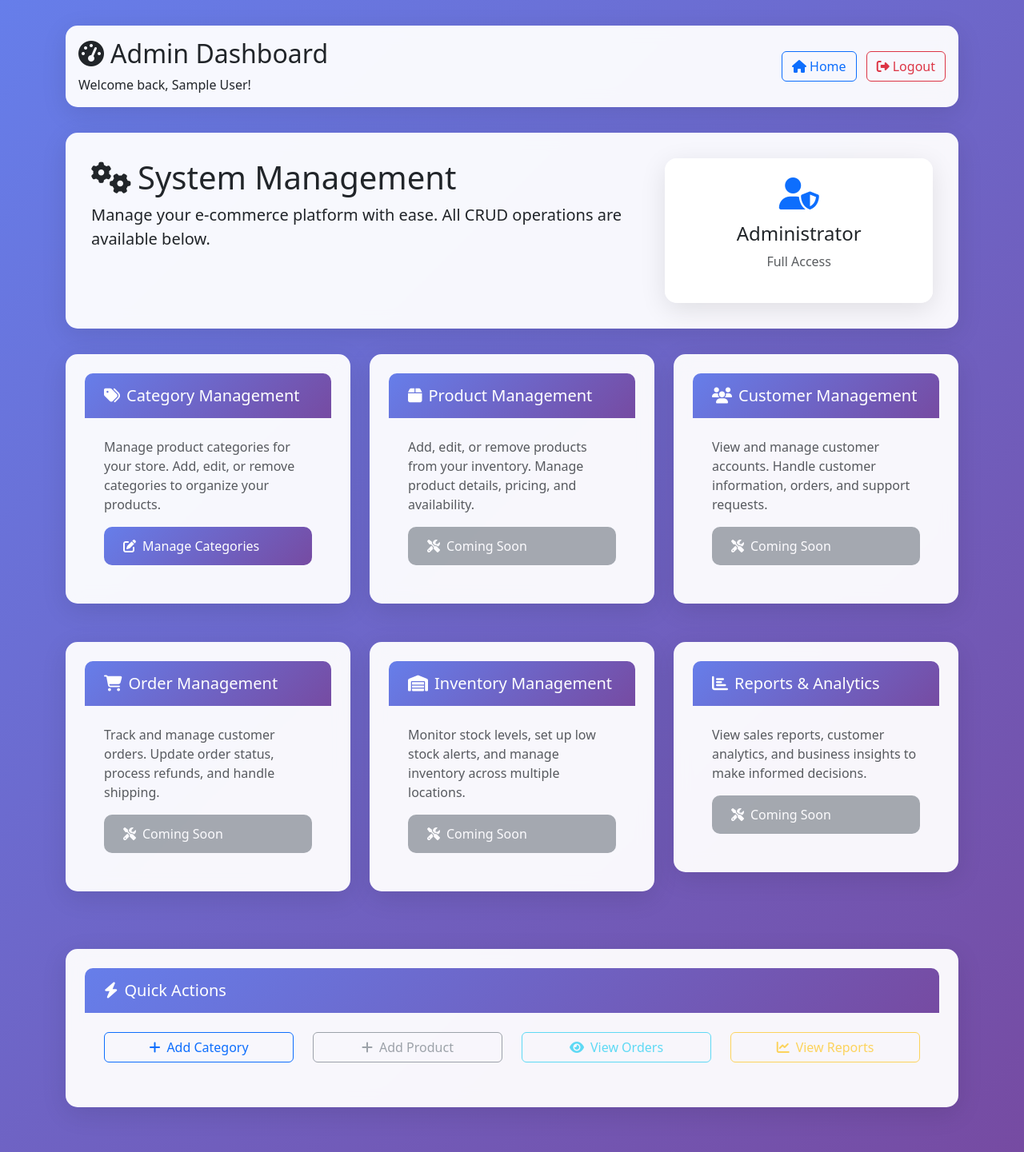
After one commit to ladymargehagan/ECommerceLabs, a PHP site: page /admin/dashboard.php in a window 1280 px wide. The commit adds this page. Shown: the whole page at 80% size. Run offline with PHP 8.4, Linux system fonts and the light colour scheme; the visitor is signed in with stand-in values (Sample User, id 1).

Commit message:
dashboard changes

```diff
--- a/actions/login_customer_action.php
+++ b/actions/login_customer_action.php
@@ -60,8 +60,8 @@ if ($result['success']) {
     $redirectUrl = '../index.php'; // Default redirect
 
     if ($customerData['user_role'] == 1) {
-        // Admin user
-        $redirectUrl = '../admin/category.php';
+        // Admin user - redirect to dashboard
+        $redirectUrl = '../admin/dashboard.php';
     } elseif ($customerData['user_role'] == 2) {
         // Regular customer
         $redirectUrl = '../index.php';
--- /dev/null
+++ b/admin/dashboard.php
@@ -0,0 +1,321 @@
+<?php
+session_start();
+
+// Check if user is logged in
+if (!isset($_SESSION['user_id'])) {
+    header('Location: ../login/login.php');
+    exit;
+}
+
+// Check if user is admin
+if (!isset($_SESSION['role']) || $_SESSION['role'] != 1) {
+    header('Location: ../index.php');
+    exit;
+}
+?>
+<!DOCTYPE html>
+<html lang="en">
+<head>
+    <meta charset="utf-8">
+    <meta name="viewport" content="width=device-width, initial-scale=1">
+    <title>Admin Dashboard - Taste of Africa</title>
+    <link href="https://cdn.jsdelivr.net/npm/bootstrap@5.3.0/dist/css/bootstrap.min.css" rel="stylesheet">
+    <link href="https://cdnjs.cloudflare.com/ajax/libs/font-awesome/6.4.0/css/all.min.css" rel="stylesheet">
+    <link href="../css/index.css" rel="stylesheet">
+    <style>
+        .admin-dashboard {
+            background: linear-gradient(135deg, #667eea 0%, #764ba2 100%);
+            min-height: 100vh;
+            padding: 2rem 0;
+        }
+
+        .dashboard-header {
+            background: rgba(255, 255, 255, 0.95);
+            backdrop-filter: blur(10px);
+            border-radius: 15px;
+            padding: 2rem;
+            margin-bottom: 2rem;
+            box-shadow: 0 8px 32px rgba(0, 0, 0, 0.1);
+        }
+
+        .crud-card {
+            background: rgba(255, 255, 255, 0.95);
+            backdrop-filter: blur(10px);
+            border-radius: 15px;
+            padding: 1.5rem;
+            margin-bottom: 1.5rem;
+            box-shadow: 0 8px 32px rgba(0, 0, 0, 0.1);
+            transition: transform 0.3s ease, box-shadow 0.3s ease;
+            border: none;
+        }
+
+        .crud-card:hover {
+            transform: translateY(-5px);
+            box-shadow: 0 12px 40px rgba(0, 0, 0, 0.15);
+        }
+
+        .crud-card .card-header {
+            background: linear-gradient(135deg, #667eea 0%, #764ba2 100%);
+            color: white;
+            border-radius: 10px 10px 0 0;
+            border: none;
+            padding: 1rem 1.5rem;
+        }
+
+        .crud-card .card-body {
+            padding: 1.5rem;
+        }
+
+        .action-btn {
+            background: linear-gradient(135deg, #667eea 0%, #764ba2 100%);
+            border: none;
+            border-radius: 10px;
+            padding: 0.75rem 1.5rem;
+            color: white;
+            text-decoration: none;
+            display: inline-block;
+            transition: all 0.3s ease;
+            font-weight: 500;
+        }
+
+        .action-btn:hover {
+            transform: translateY(-2px);
+            box-shadow: 0 5px 15px rgba(102, 126, 234, 0.4);
+            color: white;
+        }
+
+        .action-btn.disabled {
+            background: #6c757d;
+            cursor: not-allowed;
+            opacity: 0.6;
+        }
+
+        .action-btn.disabled:hover {
+            transform: none;
+            box-shadow: none;
+        }
+
+        .stats-card {
+            background: rgba(255, 255, 255, 0.95);
+            backdrop-filter: blur(10px);
+            border-radius: 15px;
+            padding: 1.5rem;
+            text-align: center;
+            box-shadow: 0 8px 32px rgba(0, 0, 0, 0.1);
+        }
+
+        .stats-icon {
+            font-size: 2.5rem;
+            margin-bottom: 1rem;
+        }
+
+        .admin-nav {
+            background: rgba(255, 255, 255, 0.95);
+            backdrop-filter: blur(10px);
+            border-radius: 15px;
+            padding: 1rem;
+            margin-bottom: 2rem;
+            box-shadow: 0 8px 32px rgba(0, 0, 0, 0.1);
+        }
+    </style>
+</head>
+<body>
+    <div class="admin-dashboard">
+        <div class="container">
+            <!-- Admin Navigation -->
+            <div class="admin-nav">
+                <div class="row align-items-center">
+                    <div class="col-md-8">
+                        <h2><i class="fa fa-tachometer-alt me-2"></i>Admin Dashboard</h2>
+                        <p class="mb-0">Welcome back, <?php echo htmlspecialchars($_SESSION['name']); ?>!</p>
+                    </div>
+                    <div class="col-md-4 text-end">
+                        <a href="../index.php" class="btn btn-outline-primary me-2">
+                            <i class="fa fa-home me-1"></i>Home
+                        </a>
+                        <a href="../login/logout.php" class="btn btn-outline-danger">
+                            <i class="fa fa-sign-out-alt me-1"></i>Logout
+                        </a>
+                    </div>
+                </div>
+            </div>
+
+            <!-- Dashboard Header -->
+            <div class="dashboard-header">
+                <div class="row">
+                    <div class="col-md-8">
+                        <h1><i class="fa fa-cogs me-2"></i>System Management</h1>
+                        <p class="lead">Manage your e-commerce platform with ease. All CRUD operations are available below.</p>
+                    </div>
+                    <div class="col-md-4 text-end">
+                        <div class="stats-card">
+                            <i class="fa fa-user-shield stats-icon text-primary"></i>
+                            <h4>Administrator</h4>
+                            <p class="text-muted">Full Access</p>
+                        </div>
+                    </div>
+                </div>
+            </div>
+
+            <!-- CRUD Operations -->
+            <div class="row">
+                <!-- Category Management -->
+                <div class="col-lg-4 col-md-6 mb-4">
+                    <div class="crud-card">
+                        <div class="card-header">
+                            <h5 class="mb-0"><i class="fa fa-tags me-2"></i>Category Management</h5>
+                        </div>
+                        <div class="card-body">
+                            <p class="text-muted">Manage product categories for your store. Add, edit, or remove categories to organize your products.</p>
+                            <div class="d-grid gap-2">
+                                <a href="category.php" class="action-btn">
+                                    <i class="fa fa-edit me-2"></i>Manage Categories
+                                </a>
+                            </div>
+                        </div>
+                    </div>
+                </div>
+
+                <!-- Product Management -->
+                <div class="col-lg-4 col-md-6 mb-4">
+                    <div class="crud-card">
+                        <div class="card-header">
+                            <h5 class="mb-0"><i class="fa fa-box me-2"></i>Product Management</h5>
+                        </div>
+                        <div class="card-body">
+                            <p class="text-muted">Add, edit, or remove products from your inventory. Manage product details, pricing, and availability.</p>
+                            <div class="d-grid gap-2">
+                                <a href="#" class="action-btn disabled">
+                                    <i class="fa fa-tools me-2"></i>Coming Soon
+                                </a>
+                            </div>
+                        </div>
+                    </div>
+                </div>
+
+                <!-- Customer Management -->
+                <div class="col-lg-4 col-md-6 mb-4">
+                    <div class="crud-card">
+                        <div class="card-header">
+                            <h5 class="mb-0"><i class="fa fa-users me-2"></i>Customer Management</h5>
+                        </div>
+                        <div class="card-body">
+                            <p class="text-muted">View and manage customer accounts. Handle customer information, orders, and support requests.</p>
+                            <div class="d-grid gap-2">
+                                <a href="#" class="action-btn disabled">
+                                    <i class="fa fa-tools me-2"></i>Coming Soon
+                                </a>
+                            </div>
+                        </div>
+                    </div>
+                </div>
+
+                <!-- Order Management -->
+                <div class="col-lg-4 col-md-6 mb-4">
+                    <div class="crud-card">
+                        <div class="card-header">
+                            <h5 class="mb-0"><i class="fa fa-shopping-cart me-2"></i>Order Management</h5>
+                        </div>
+                        <div class="card-body">
+                            <p class="text-muted">Track and manage customer orders. Update order status, process refunds, and handle shipping.</p>
+                            <div class="d-grid gap-2">
+                                <a href="#" class="action-btn disabled">
+                                    <i class="fa fa-tools me-2"></i>Coming Soon
+                                </a>
+                            </div>
+                        </div>
+                    </div>
+                </div>
+
+                <!-- Inventory Management -->
+                <div class="col-lg-4 col-md-6 mb-4">
+                    <div class="crud-card">
+                        <div class="card-header">
+                            <h5 class="mb-0"><i class="fa fa-warehouse me-2"></i>Inventory Management</h5>
+                        </div>
+                        <div class="card-body">
+                            <p class="text-muted">Monitor stock levels, set up low stock alerts, and manage inventory across multiple locations.</p>
+                            <div class="d-grid gap-2">
+                                <a href="#" class="action-btn disabled">
+                                    <i class="fa fa-tools me-2"></i>Coming Soon
+                                </a>
+                            </div>
+                        </div>
+                    </div>
+                </div>
+
+                <!-- Reports & Analytics -->
+                <div class="col-lg-4 col-md-6 mb-4">
+                    <div class="crud-card">
+                        <div class="card-header">
+                            <h5 class="mb-0"><i class="fa fa-chart-bar me-2"></i>Reports & Analytics</h5>
+                        </div>
+                        <div class="card-body">
+                            <p class="text-muted">View sales reports, customer analytics, and business insights to make informed decisions.</p>
+                            <div class="d-grid gap-2">
+                                <a href="#" class="action-btn disabled">
+                                    <i class="fa fa-tools me-2"></i>Coming Soon
+                                </a>
+                            </div>
+                        </div>
+                    </div>
+                </div>
+            </div>
+
+            <!-- Quick Actions -->
+            <div class="row mt-4">
+                <div class="col-12">
+                    <div class="crud-card">
+                        <div class="card-header">
+                            <h5 class="mb-0"><i class="fa fa-bolt me-2"></i>Quick Actions</h5>
+                        </div>
+                        <div class="card-body">
+                            <div class="row">
+                                <div class="col-md-3 mb-2">
+                                    <a href="category.php" class="btn btn-outline-primary w-100">
+                                        <i class="fa fa-plus me-2"></i>Add Category
+                                    </a>
+                                </div>
+                                <div class="col-md-3 mb-2">
+                                    <a href="#" class="btn btn-outline-secondary w-100 disabled">
+                                        <i class="fa fa-plus me-2"></i>Add Product
+                                    </a>
+                                </div>
+                                <div class="col-md-3 mb-2">
+                                    <a href="#" class="btn btn-outline-info w-100 disabled">
+                                        <i class="fa fa-eye me-2"></i>View Orders
+                                    </a>
+                                </div>
+                                <div class="col-md-3 mb-2">
+                                    <a href="#" class="btn btn-outline-warning w-100 disabled">
+                                        <i class="fa fa-chart-line me-2"></i>View Reports
+                                    </a>
+                                </div>
+                            </div>
+                        </div>
+                    </div>
+                </div>
+            </div>
+        </div>
+    </div>
+
+    <!-- Scripts -->
+    <script src="https://cdn.jsdelivr.net/npm/bootstrap@5.3.0/dist/js/bootstrap.bundle.min.js"></script>
+    <script src="https://code.jquery.com/jquery-3.6.0.min.js"></script>
+
+    <script>
+        $(document).ready(function() {
+            // Add smooth animations
+            $('.crud-card').each(function(index) {
+                $(this).css('animation-delay', (index * 0.1) + 's');
+            });
+
+            // Disable click events on disabled buttons
+            $('.action-btn.disabled, .btn.disabled').on('click', function(e) {
+                e.preventDefault();
+                return false;
+            });
+        });
+    </script>
+</body>
+</html>
--- a/index.php
+++ b/index.php
@@ -18,8 +18,8 @@ session_start();
 		<?php if (isset($_SESSION['user_id'])): ?>
 			<span class="me-2">Welcome, <?php echo htmlspecialchars($_SESSION['name']); ?>!</span>
 			<?php if (isset($_SESSION['role']) && $_SESSION['role'] == 1): ?>
-				<a href="admin/category.php" class="btn btn-sm btn-outline-info me-2">
-					<i class="fa fa-tags me-1"></i>Category
+				<a href="admin/dashboard.php" class="btn btn-sm btn-outline-info me-2">
+					<i class="fa fa-tachometer-alt me-1"></i>Admin Dashboard
 				</a>
 			<?php endif; ?>
 			<a href="login/logout.php" class="btn btn-sm btn-outline-danger">
@@ -98,10 +98,8 @@ session_start();
 
 	<script>
 		$(document).ready(function() {
-			// Show welcome message if just logged in
 			const urlParams = new URLSearchParams(window.location.search);
 			if (urlParams.get('login') === 'success') {
-				// You can add a success notification here if needed
 				console.log('Login successful!');
 			}
 		});
```
Also changed, not shown: admin/simple_test.php (added, +46 -0 lines).
